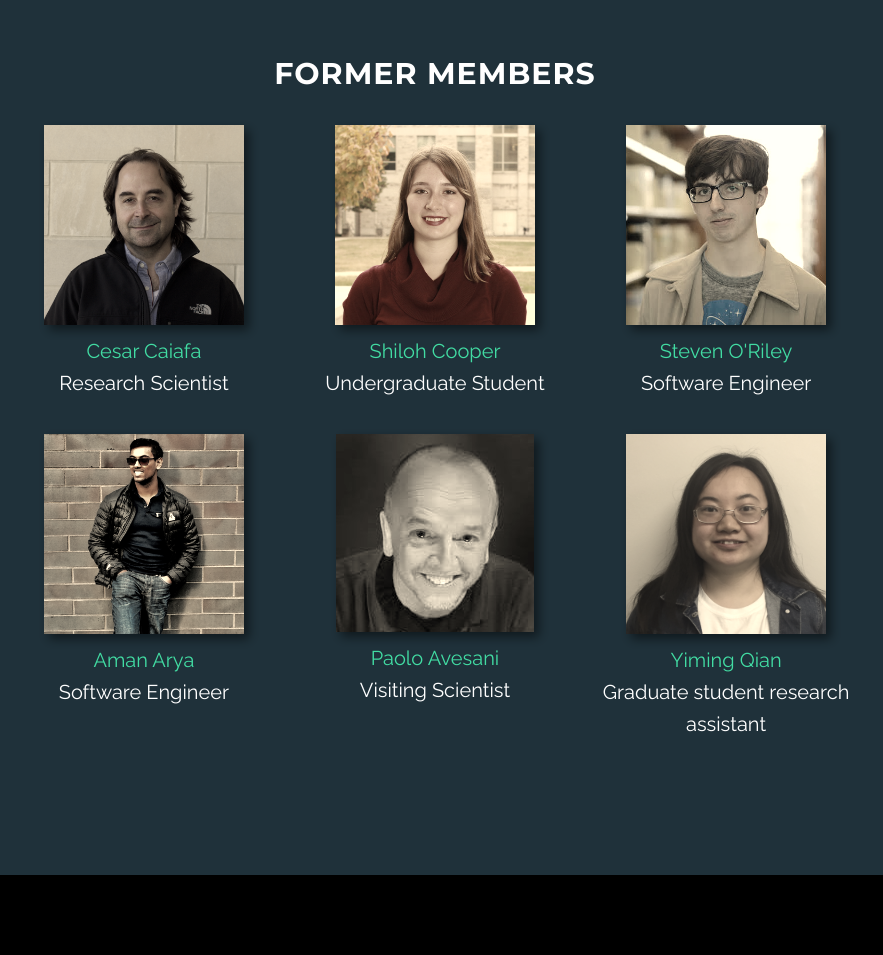
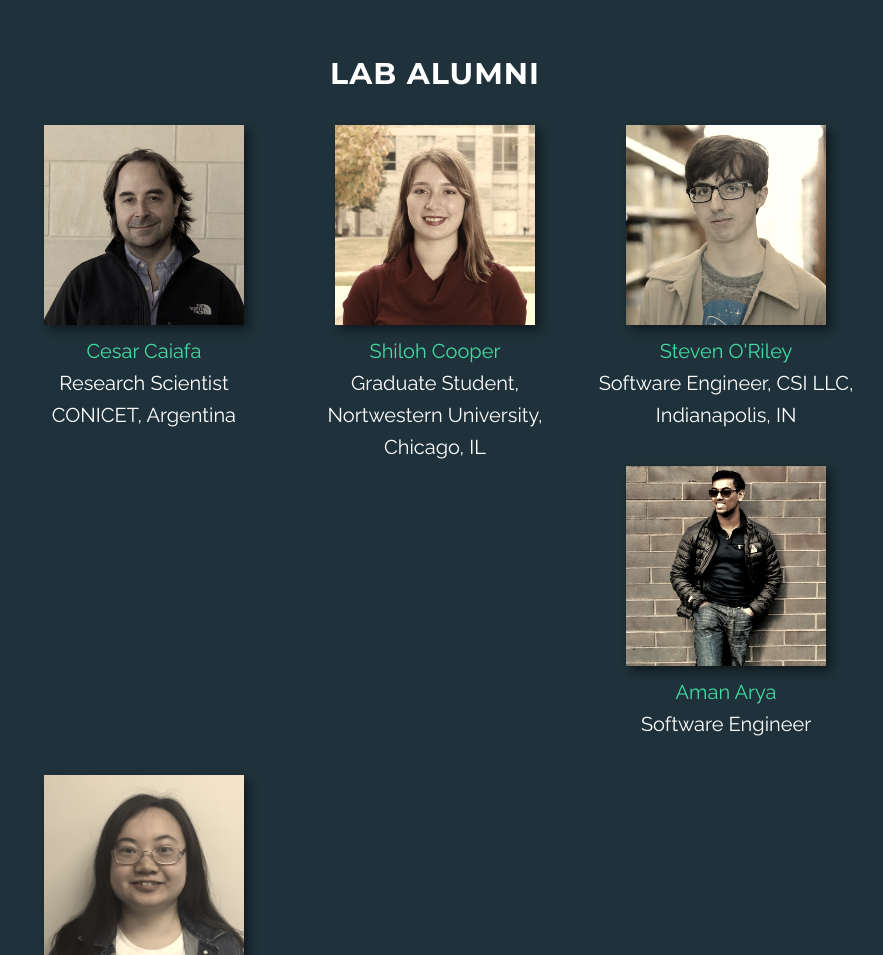
Before and after one commit to eberquist514/plab, a website: page index.html in a window 1280 px wide. Shown: the part 2663-3618 px from the top of the page, without its empty margins (205-1088 px from the left). Drawn offline with nearby package versions, Linux system fonts and the light colour scheme; some packages are replaced by stand-ins of ours.

Commit message:
Update index.html

```diff
--- a/index.html
+++ b/index.html
@@ -95,7 +95,7 @@
                 <h2>About</h2>
                 <p>
 			Advancing the understanding of the human brain, behavior, vision, cognition development, and aging.
-			We combine magnetic resonance imaging data, behvioral psychophysics, computational models and cloud computing systems.
+			We combine magnetic resonance imaging data, behavioral psychophysics, computational models and cloud computing systems.
  			We can measure the living human brain through modern neuroimaging at unprecedented resolution.
                 </p>
             </div>
@@ -183,27 +183,27 @@ Section -->
                     <br>
                     <br>
 
-                    <h2>Former Members</h2>
+                    <h2>Lab Alumni</h2>
                     <div class="row former-members">
                         <div class="col-sm-4">
                             <img src="img/avatar/cesar.jpg">
                             <p>
                             <a href="mailto:ccaiafa@gmail.com">Cesar Caiafa</a><br>
-                            Research Scientist
+                            Research Scientist CONICET, Argentina
                             </p>
                         </div>
                         <div class="col-md-4">
                             <img src="img/avatar/shiloh.jpg">
                             <p>
                             <a href="mailto:shilcoop@iu.edu">Shiloh Cooper</a><br>
-                            Undergraduate Student
+                            Graduate Student, Nortwestern University, Chicago, IL
                             <br>
                         </div>
                         <div class="col-md-4">
                             <img src="img/avatar/steven340.jpg">
                             <p>
                             <a href="mailto:stevengeeky@gmail.com">Steven O'Riley</a><br>
-                            Software Engineer
+                            Software Engineer, CSI LLC, Indianapolis, IN
                             <br>
                         </div>
                         <div class="col-md-4">
@@ -214,17 +214,20 @@ Section -->
                             <br>
                         </div>
                         <div class="col-md-4">
+                            <img src="img/avatar/yiming.png">
+                            <p>
+                            <a href="mailto:yxq5055@psu.edu">Yiming Qian</a><br>
+                            Graduate Student, Pennsylvania State University
+                            <br>
+                        </div>
+		     </div>
+                   </div>
+		   <h2>Lab Visitors and collaborators</h2>
+                       <div class="row former-members"> <div class="col-md-4">
                             <img src="img/avatar/paolo.jpg">
                             <p>
                             <a href="mailto:avesani@fbk.eu">Paolo Avesani</a><br>
                             Visiting Scientist
-                            <br>
-                        </div>
-                        <div class="col-md-4">
-                            <img src="img/avatar/yiming.png">
-                            <p>
-                            <a href="mailto:yxq5055@psu.edu">Yiming Qian</a><br>
-                            Graduate student research assistant
                             <br>
                         </div>
                     </div>
```
